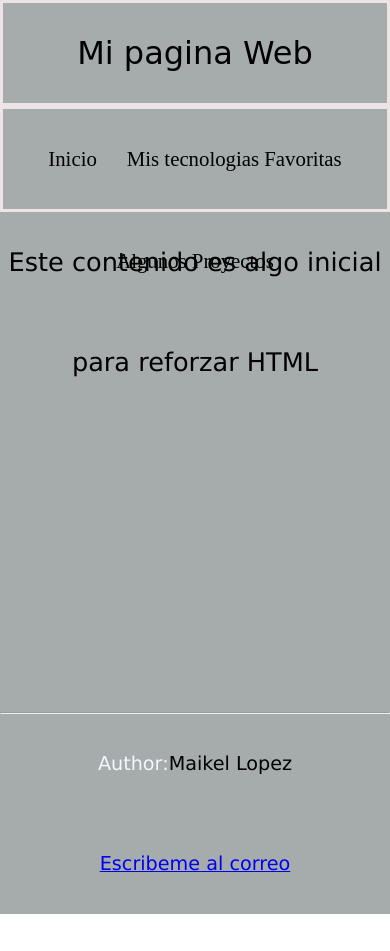
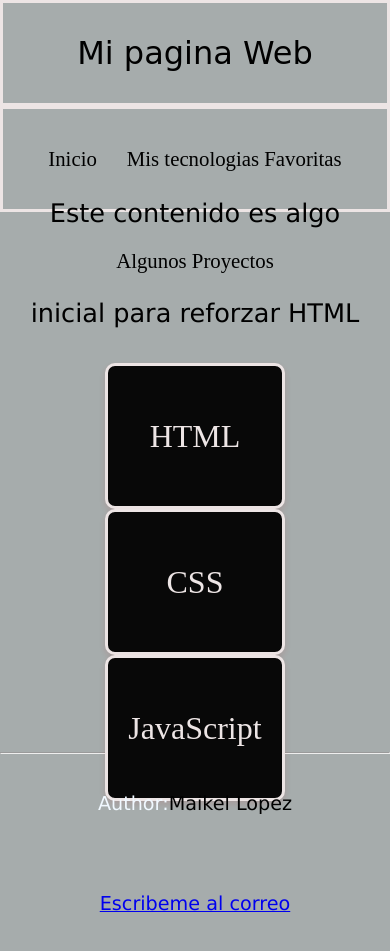
Before and after one commit to lekiam2023/html-css-intro, a plain HTML site: page index.html in a window 390 px wide. Before the commit the page ends 914 px from the top, so only its background shows below. Drawn offline with Linux system fonts and the light colour scheme; a web font is replaced by a local one.

Commit message:
Aplicando Flexbox y tarjetas con estilos

```diff
--- a/index.html
+++ b/index.html
@@ -20,7 +20,14 @@
          </nav>
          <main id="ContePrincipal">
              <p id="otrosTitulos">Este contenido es algo inicial para reforzar HTML</p>
+             <section class="card-container">
+                <div class="card">HTML</div>
+                <div class="card">CSS</div>
+                <div class="card">JavaScript</div>
+             </section>
+
          </main>
+
         <footer id="piedDePagina">
             <hr>
              <p id="formatoF"><span style="color: aliceblue;">Author:</span>Maikel Lopez</p>
--- a/stilos.css
+++ b/stilos.css
@@ -81,3 +81,99 @@
       font-family: Verdana, Geneva, Tahoma, sans-serif;
       font-size: 1.2rem;
 }
+
+/*Contenedor flexbox para el main*/
+main{
+      display: flex;
+      flex-direction: column;
+      align-items: center;
+      justify-content: center;
+      padding: 20px;
+
+}
+
+
+/*Flexbox par el container de las tarjetas*/
+#card-container{
+      display: flex;
+      gap: 20px;
+      justify-content: center;
+      margin-top: 3px;
+      gap: 4px;
+}
+
+.card{
+      background-color: #080808;
+      padding: 20px;
+      border: solid ;
+      font-size: 2rem;
+      border-radius: 10px ;
+      box-shadow: 0 3px 6px rgba(200, 21, 21, 0.1);
+      min-width: 100px;
+      text-align: center;
+      color: #ede5e5;
+      flex: 1 1 auto;
+}
+
+/*Medidas para que se vean bien en movil*/
+@media (max-width: 600px){
+   .menu{
+     flex-direction: column;
+     align-items: center;
+   }
+    .cabecera{
+     flex-direction: column;
+     align-items: center;
+    }
+   .main{
+     flex-direction: column;
+     align-items: center;
+   }
+     .card-container{
+     flex-direction: column;
+     align-items: center;
+   }
+}
+
+/*Ejemplos
+
+
+
+
+
+
+#contenedor{
+     width: 500px;
+     height: 500px;
+     background-color: black;
+     display: flex;
+
+
+
+
+}
+.Cont1{
+     background-color: gray;
+     width: 100px;
+     height: 100px;
+     border: solid rgb(255, 255, 255);
+    flex: 1;
+}
+
+.Cont2{
+     background-color: gray;
+     width: 100px;
+     height: 100px;
+     border: solid rgb(255, 255, 255);
+     flex: 1;
+}
+
+.Cont3{
+     background-color: gray;
+     width: 100px;
+     height: 100px;
+     border: solid rgb(255, 255, 255);
+     flex: 1;
+
+}
+     */
```
Lines whose indentation alone changed are shown as unchanged.
